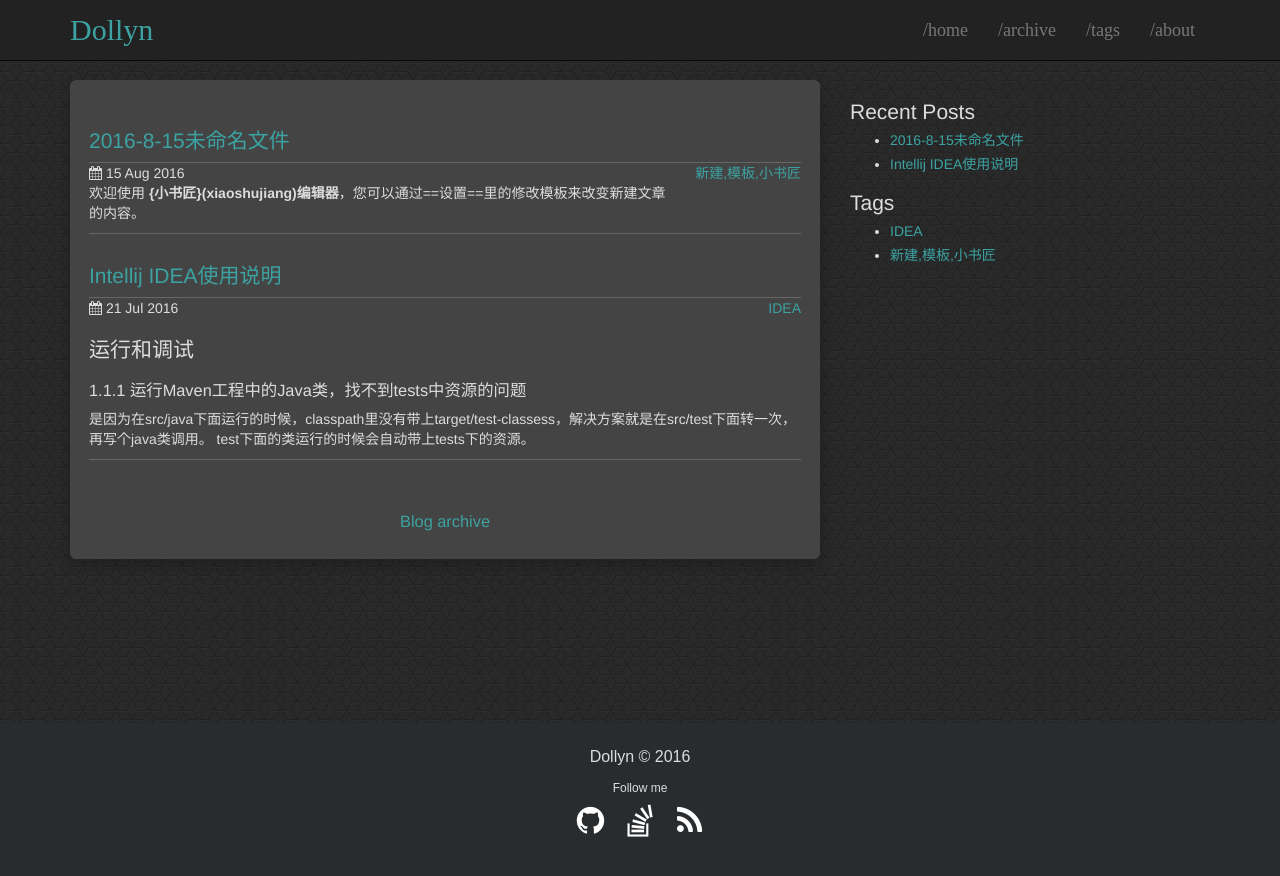
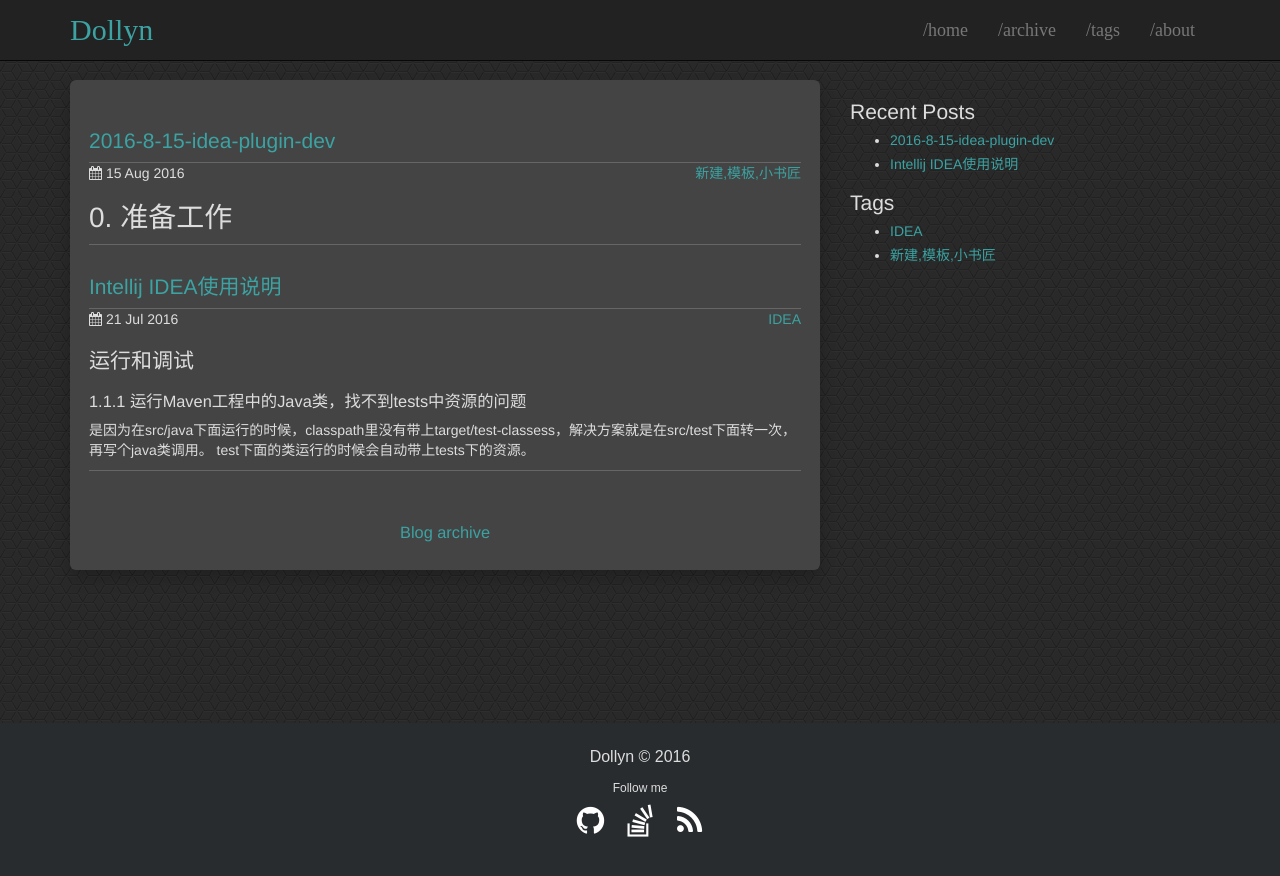
Before and after one commit to Dollyn/dollyn.github.io, a Jekyll site: the page built from index.html, in a window 1280 px wide. Shown: the top 876 px of the page. Built offline with Jekyll 4.4.1, drawn with Linux system fonts in a browser that asks for light colours; some of the changed lines change nothing that is shown.

Commit message:
modify file

```diff
--- a/_posts/2016-8-15-idea-plugin-dev.md
+++ b/_posts/2016-8-15-idea-plugin-dev.md
@@ -1,8 +1,42 @@
 ---
-title: 2016-8-15未命名文件
+title: 2016-8-15-idea-plugin-dev
 tags: 新建,模板,小书匠
 grammar_cjkRuby: true
 ---
 
 
-欢迎使用 **{小书匠}(xiaoshujiang)编辑器**，您可以通过==设置==里的修改模板来改变新建文章的内容。
+# 0. 准备工作
+
+## 下载Intellij IDEA 社区版
+idea社区版是一个开源免费的版本，相对于商业版，少了对JEE等特性的支持，但对于普通的Java开发是够用的。我们做插件开发就使用这个版本，可以到这里下载:
+https://www.jetbrains.com/idea/download/#section=windows
+
+## 安装
+没有什么特别的，不再赘述。 装都装不上的话，这篇文章可以暂时不要看了...
+
+## Checkout 源码（可选）
+下载源码可以让你方便地参考（抄袭）IDEA平台自带插件的实现方式（源码），推荐下载下来，并和SDK绑定，需要的时候可以直接看源码。
+下载地址：
+git clone --depth 1 git://git.jetbrains.org/idea/community.git idea
+
+或者使用github上的镜像地址：https://github.com/JetBrains/intellij-community
+（由于Idea现在自带反编译插件，所以没有源码也可以凑合着用，大家自行决定，毕竟这个源码库还是有点大，又在国外，没有好的代理下不下来也是很正常的...）
+
+
+# 1. 新建一个插件项目
+
+File --> New --> Project
+打开新建项目向导，选择Intellij Platform Plugin：
+
+![New Project](images/posts/2016-08-15-idea-plugin-dev/new_project_1.png)
+
+初次运行的话，这里的SDK列表是空的，所以需要手动新建一个。 点击右侧的New...按钮：
+
+
+选择IDEA的安装目录， 然后会弹出要求你选择一个JDK，
+
+最后，如果前面从git中下载了源码， 在这里添加上源码的路径：
+
+
+
+ 然后进入下一步，输入项目的名字和路径：
```
